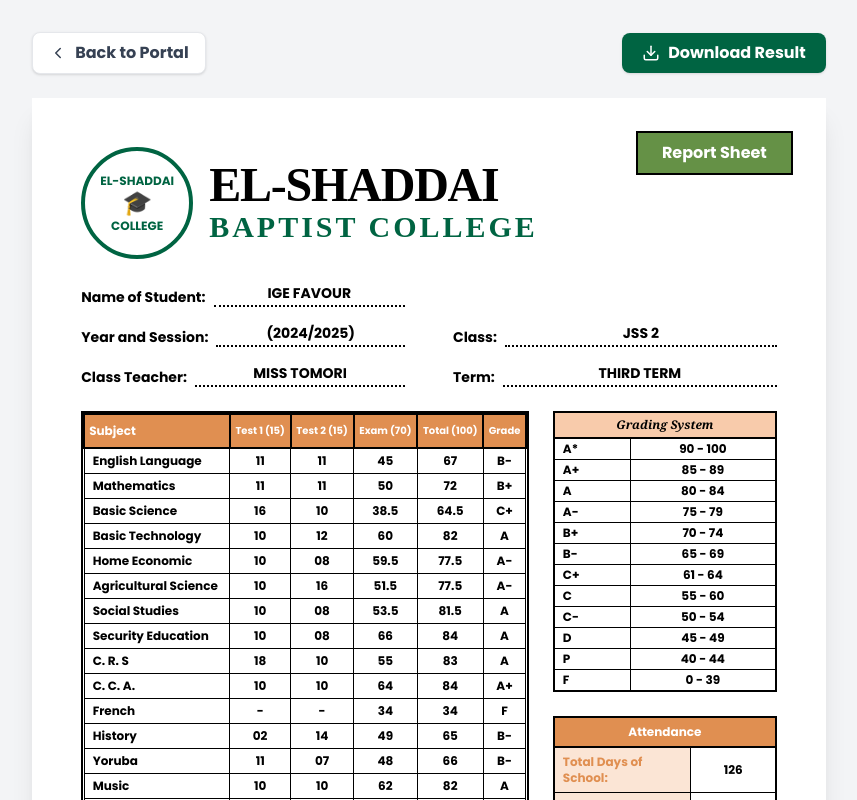
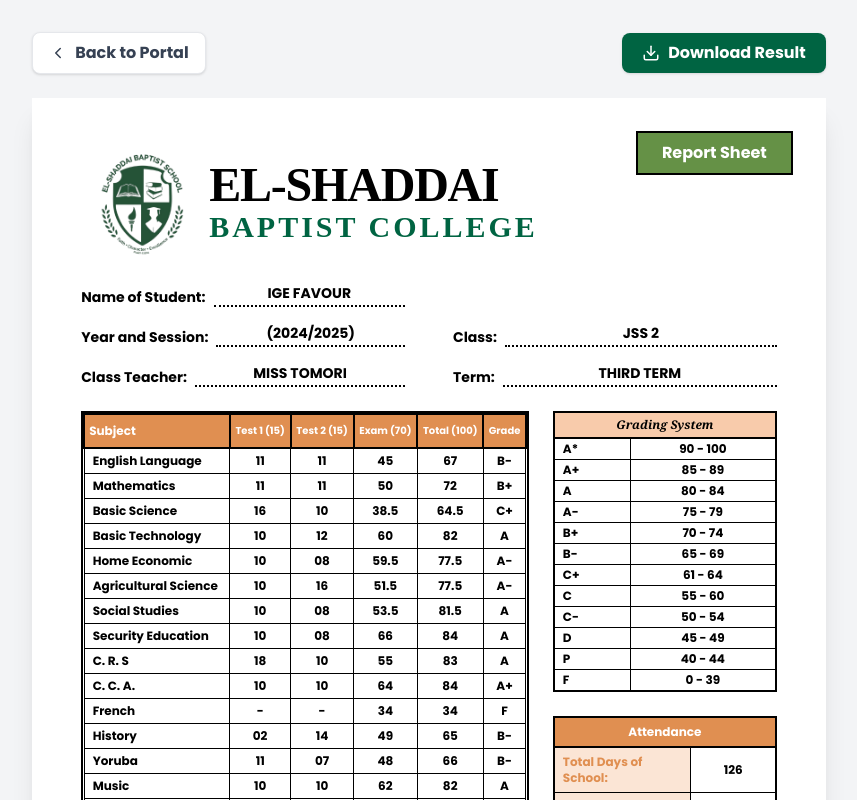
Before and after one commit to Ireoluuwa/elshaddaibaptistschools-ui, a Next.js app: page /report-sheet in a window 1280 px wide. Shown: the top 800 px of the page, without its empty margins (211-1068 px from the left). Built offline with nearby package versions, Linux system fonts and the light colour scheme.

Commit message:
feat: add printable student report sheet page with academic performance and attendance tracking

```diff
--- a/app/report-sheet/page.tsx
+++ b/app/report-sheet/page.tsx
@@ -38,13 +38,14 @@ export default function ReportSheetPage() {
         {/* Header Block */}
         <div className="flex justify-between items-start mb-6">
           <div className="flex gap-4 items-center">
-            {/* Logo Placeholder */}
-            <div className="w-24 h-24 sm:w-28 sm:h-28 rounded-full border-4 border-[#006442] flex items-center justify-center p-2">
-              <div className="text-center font-bold text-[10px] sm:text-xs text-[#006442] leading-tight flex flex-col items-center">
-                <span>EL-SHADDAI</span>
-                <span className="text-[20px] sm:text-[24px]">🎓</span>
-                <span>COLLEGE</span>
-              </div>
+            <div className="w-24 h-24 sm:w-28 sm:h-28 shrink-0">
+              <Image
+                src="/logo.png"
+                alt="El-Shaddai Baptist College Logo"
+                width={112}
+                height={112}
+                className="w-full h-full object-contain"
+              />
             </div>
             {/* School Name */}
             <div className="flex flex-col">
```
